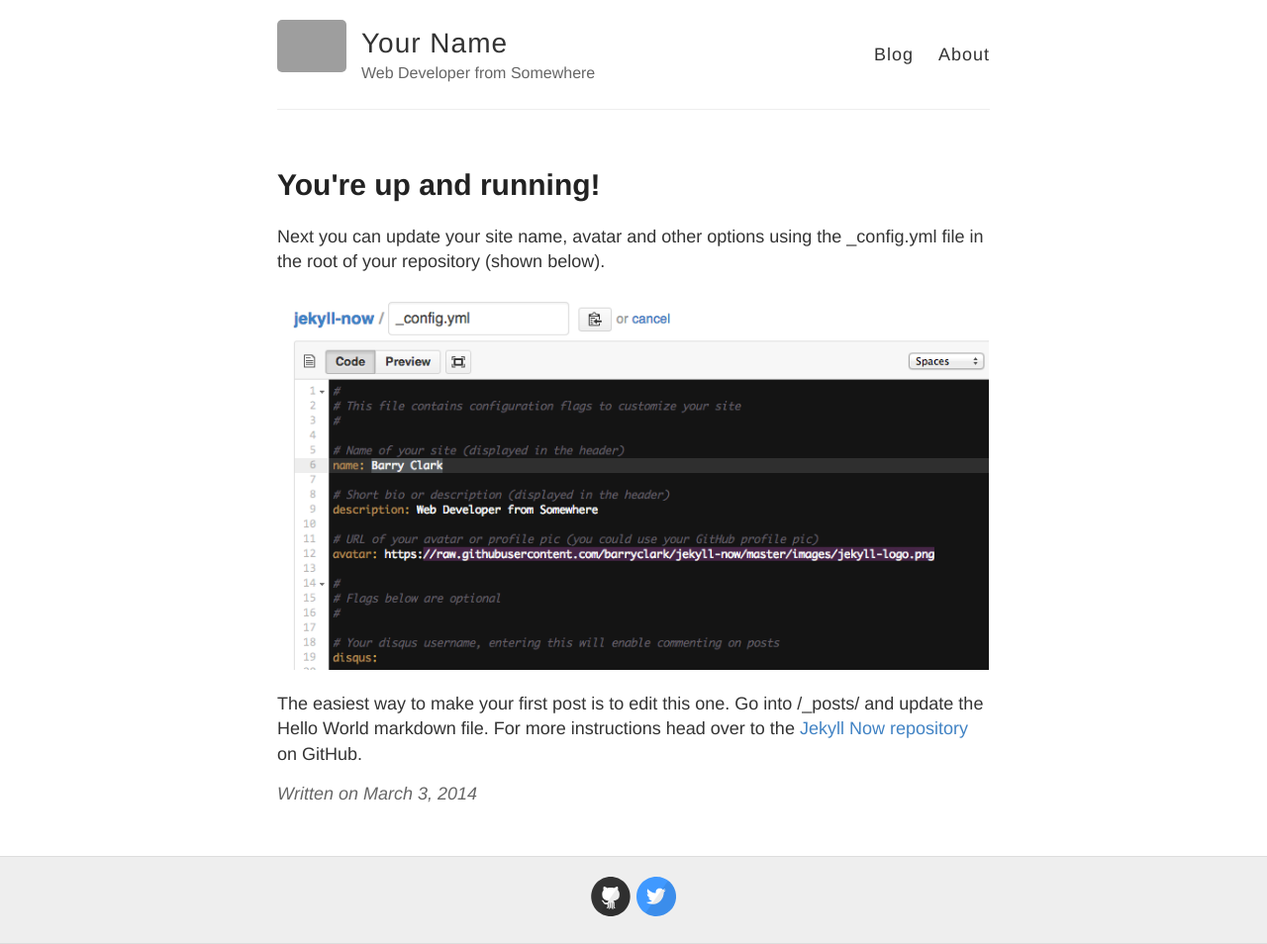
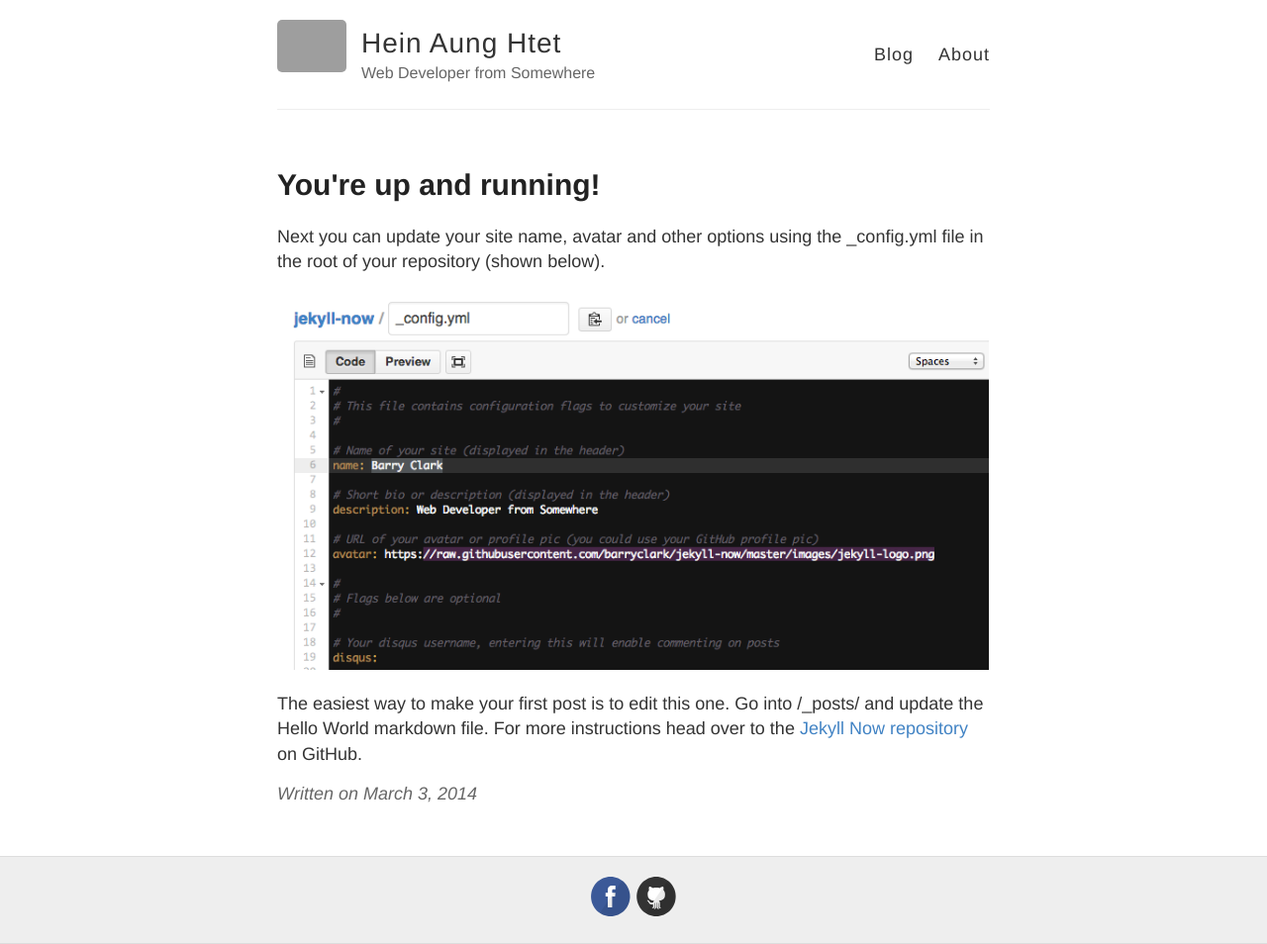
Before and after one commit to Heinaunghtet/heinaunghtet.github.io, a Jekyll site: the page built from _posts/2014-3-3-Hello-World.md, in a window 1280 px wide. Shown: the whole page at 99% size. Built offline with Jekyll 4.4.1, drawn with Linux system fonts in a browser that asks for light colours; some of the changed lines change nothing that is shown; grey boxes are pictures that could not be loaded.

Commit message:
adding contact

```diff
--- a/_config.yml
+++ b/_config.yml
@@ -3,7 +3,7 @@
 #
 
 # Name of your site (displayed in the header)
-name: Your Name
+name: Hein Aung Htet
 
 # Short bio or description (displayed in the header)
 description: Web Developer from Somewhere
@@ -19,14 +19,14 @@ avatar: https://raw.githubusercontent.com/barryclark/jekyll-now/master/images/je
 footer-links:
   dribbble:
   email:
-  facebook:
+  facebook: https://www.facebook.com/heinaunghtet53/
   flickr:
-  github: barryclark/jekyll-now
+  github: https://github.com/Heinaunghtet/
   instagram:
   linkedin:
   pinterest:
   rss: # just type anything here for a working RSS icon
-  twitter: jekyllrb
+  twitter:
   stackoverflow: # your stackoverflow profile, e.g. "users/50476/bart-kiers"
   youtube: # channel/<your_long_string> or user/<user-name>
   googleplus: # anything in your profile username that comes after plus.google.com/
```
